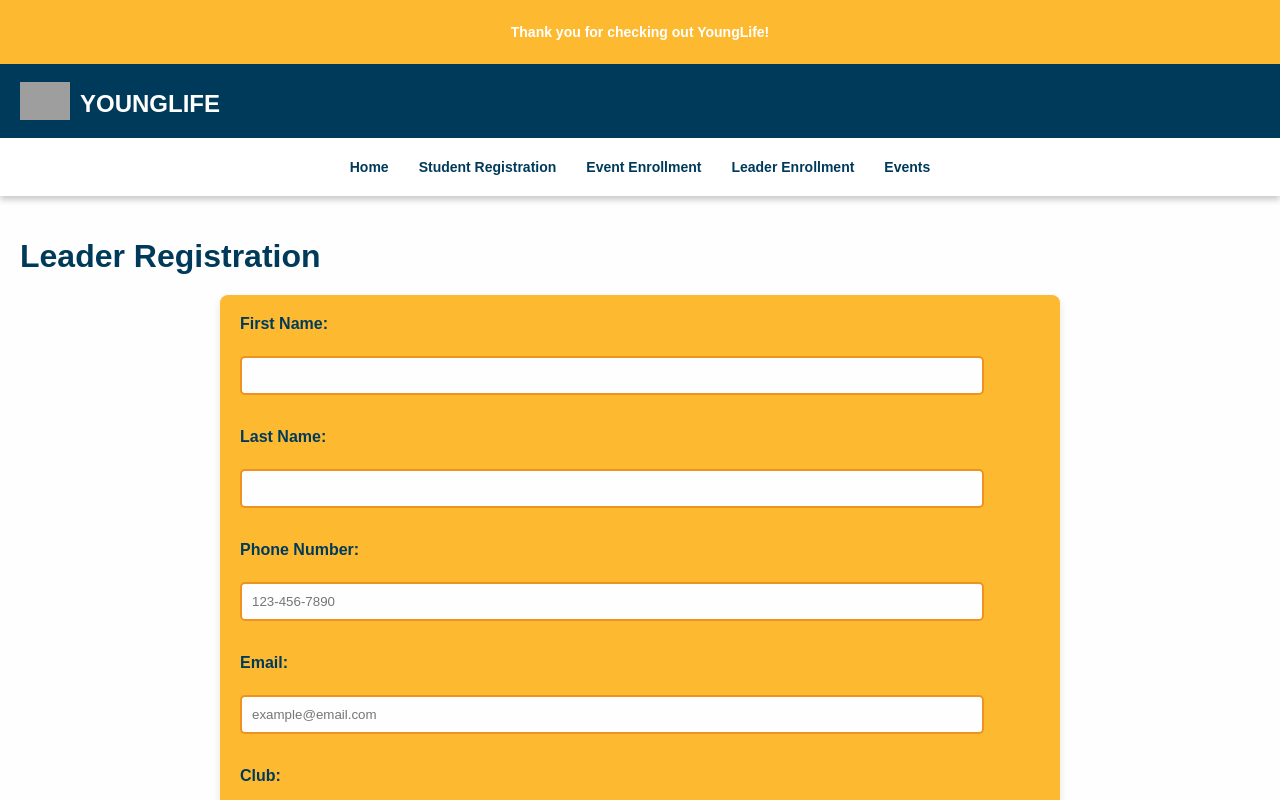
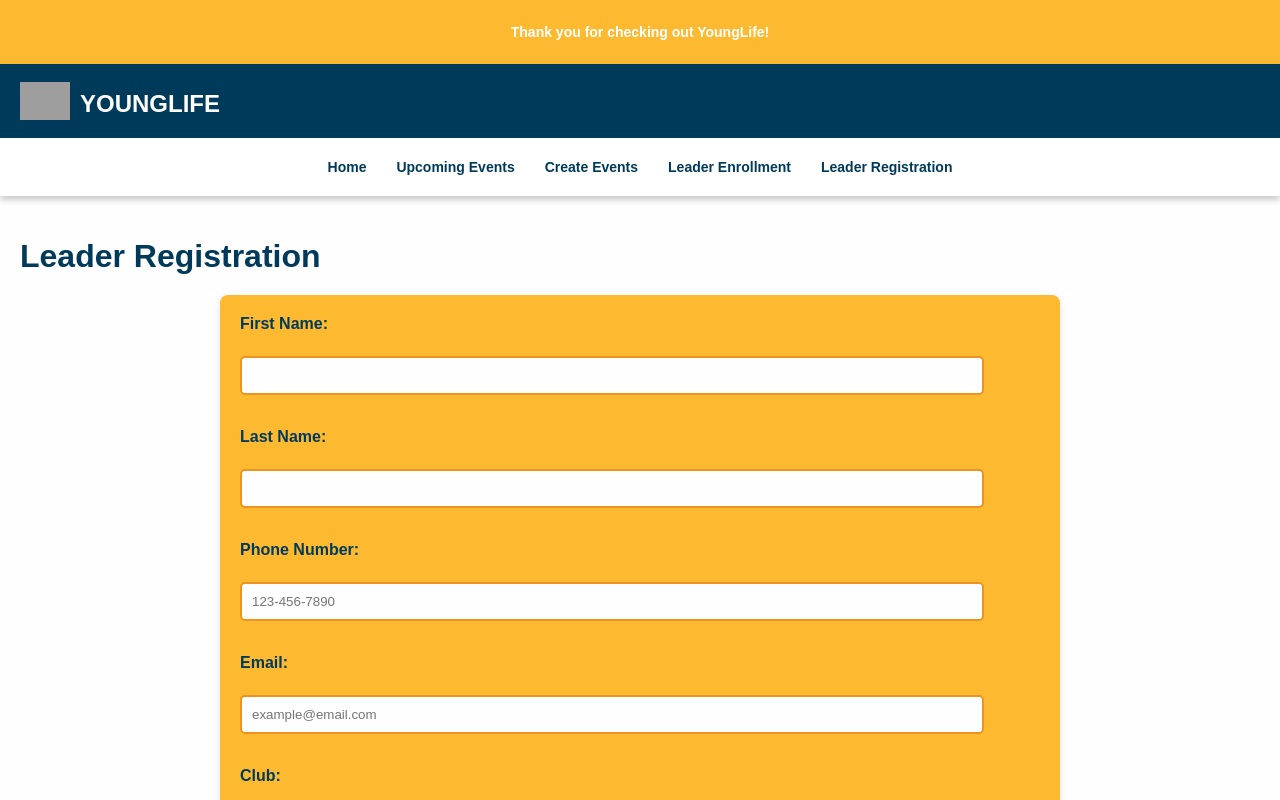
Before and after one commit to Etodo/Etodo.github.io, a website: page leadRegistration.html in a window 1280 px wide. Shown: the top 800 px of the page. Drawn offline with Linux system fonts and the light colour scheme; grey boxes are pictures that could not be loaded.

Commit message:
Update leadRegistration.html

```diff
--- a/leadRegistration.html
+++ b/leadRegistration.html
@@ -25,10 +25,10 @@
         <nav class="nav-bar">
             <ul class="nav-links">
                 <li><a href="https://younglife.org/">Home</a></li>
-                <li><a href="StuRegistration.html">Student Registration</a></li>
-            <li><a href="StuEnroll.html">Event Enrollment</a></li>
-            <li><a href="leadEnroll.html">Leader Enrollment</a></li>
-            <li><a href="UpcomingEvents.html">Events</a></li>
+		<li><a href="UpcomingEvents.html">Upcoming Events</a></li>
+		<li><a href="EventCreate.html">Create Events</a></li>
+                <li><a href="leadEnroll.html">Leader Enrollment</a></li>
+                <li><a href="leadRegistration.html">Leader Registration</a></li>
             </ul>
         </nav>
 
```
